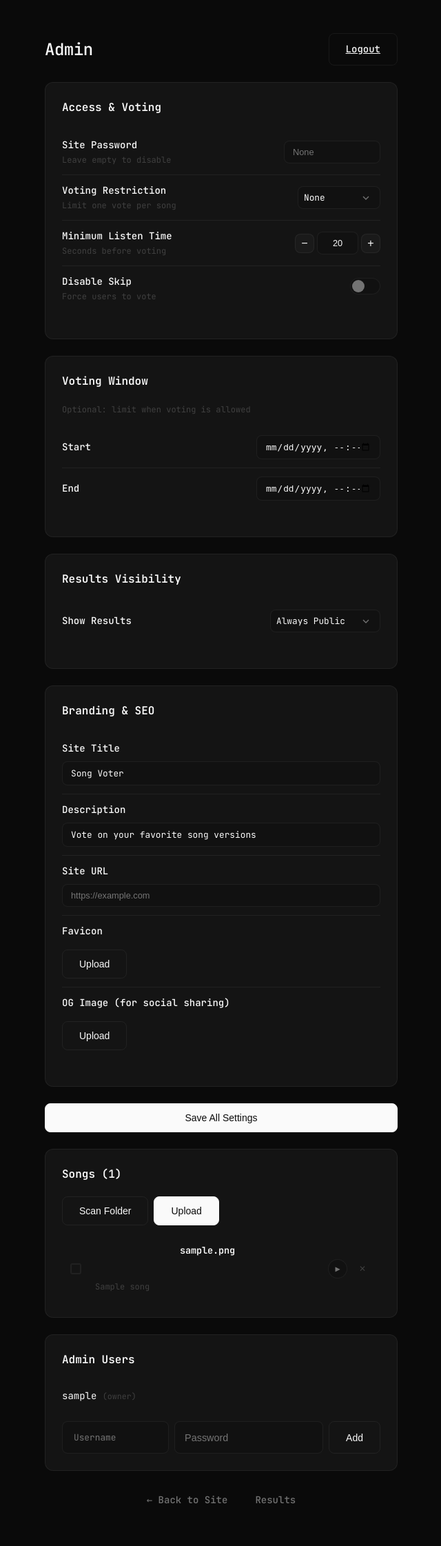
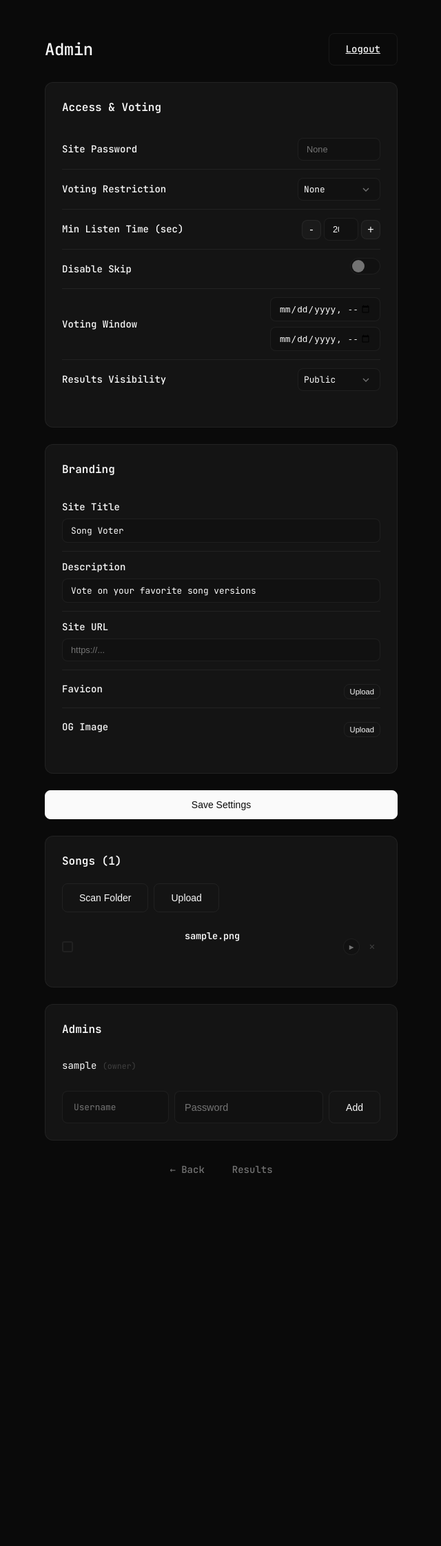
Before and after one commit to davidtorcivia/song-voter, a Flask app: page /admin/ in a window 1280 px wide. Shown: the whole page at 69% size, without its empty margins (319-959 px from the left). After the commit the page ends 1701 px from the top, so only its background shows below. Run offline with Flask 3, Linux system fonts and the light colour scheme; the visitor is signed in with stand-in values (Sample User, id 1); data comes from the database, SQL or seed files in the repository; tables that the repository leaves empty hold one stand-in row (values such as "Sample post").

Commit message:
Fix: subtle visualizer, styled modals, compact song list, secret key path

```diff
--- a/app.py
+++ b/app.py
@@ -7,14 +7,16 @@ import database as db
 
 app = Flask(__name__)
 
-# Secret key - generate a stable one if not in env (stored in data dir)
-SECRET_KEY_FILE = os.path.join(os.environ.get('DATABASE_PATH', 'data'), '.secret_key')
+# Data directory for persistent files
+DATA_DIR = os.environ.get('DATA_DIR', 'data')
+os.makedirs(DATA_DIR, exist_ok=True)
+
+# Secret key - generate a stable one if not in env
+SECRET_KEY_FILE = os.path.join(DATA_DIR, '.secret_key')
 if os.environ.get('SECRET_KEY'):
     app.secret_key = os.environ.get('SECRET_KEY')
 else:
-    # Try to load existing key, or generate a new one
     try:
-        os.makedirs(os.path.dirname(SECRET_KEY_FILE), exist_ok=True)
         if os.path.exists(SECRET_KEY_FILE):
             with open(SECRET_KEY_FILE, 'r') as f:
                 app.secret_key = f.read().strip()
--- a/templates/admin/dashboard.html
+++ b/templates/admin/dashboard.html
@@ -12,18 +12,46 @@
             max-width: 560px;
         }
 
-        /* Number input styling */
-        input[type="number"] {
-            -webkit-appearance: textfield;
-            -moz-appearance: textfield;
-            appearance: textfield;
+        /* Styled modal overlay */
+        .modal-overlay {
+            position: fixed;
+            inset: 0;
+            background: rgba(0, 0, 0, 0.7);
+            display: flex;
+            align-items: center;
+            justify-content: center;
+            z-index: 1000;
+            opacity: 0;
+            visibility: hidden;
+            transition: opacity 0.2s, visibility 0.2s;
         }
 
-        input[type="number"]::-webkit-inner-spin-button,
-        input[type="number"]::-webkit-outer-spin-button {
-            -webkit-appearance: none;
+        .modal-overlay.visible {
+            opacity: 1;
+            visibility: visible;
         }
 
+        .modal-box {
+            background: var(--bg-secondary);
+            border: 1px solid var(--border);
+            border-radius: var(--radius);
+            padding: 24px;
+            max-width: 320px;
+            text-align: center;
+        }
+
+        .modal-box p {
+            margin-bottom: 16px;
+            color: var(--text-primary);
+        }
+
+        .modal-actions {
+            display: flex;
+            gap: 8px;
+            justify-content: center;
+        }
+
+        /* Number input styling */
         .number-input-group {
             display: flex;
             align-items: center;
@@ -51,35 +79,48 @@
 
         /* Better scrollbar */
         .songs-list::-webkit-scrollbar {
-            width: 8px;
+            width: 6px;
         }
 
         .songs-list::-webkit-scrollbar-track {
-            background: var(--bg-secondary);
-            border-radius: 4px;
+            background: transparent;
         }
 
         .songs-list::-webkit-scrollbar-thumb {
             background: var(--border);
-            border-radius: 4px;
+            border-radius: 3px;
         }
 
-        .songs-list::-webkit-scrollbar-thumb:hover {
-            background: var(--text-muted);
-        }
-
-        /* Song item - cleaner layout */
+        /* Compact song item - single line */
         .song-item {
-            display: grid;
-            grid-template-columns: 24px 1fr auto;
-            gap: 12px;
+            display: flex;
             align-items: center;
-            padding: 10px 12px;
+            gap: 10px;
+            padding: 8px 0;
             border-bottom: 1px solid var(--border);
         }
 
         .song-item:last-child {
             border-bottom: none;
+        }
+
+        .song-item .song-checkbox {
+            flex-shrink: 0;
+        }
+
+        .song-item .song-name {
+            flex: 1;
+            font-size: 0.85rem;
+            color: var(--text-primary);
+            white-space: nowrap;
+            overflow: hidden;
+            text-overflow: ellipsis;
+        }
+
+        .song-item .song-actions {
+            display: flex;
+            gap: 6px;
+            flex-shrink: 0;
         }
 
         /* Custom checkbox */
@@ -113,15 +154,18 @@
         }
 
         /* Song actions */
-        .song-actions {
+        .song-actions .btn-icon {
+            width: 24px;
+            height: 24px;
+            font-size: 0.7rem;
+        }
+
+        /* Actions bar */
+        .actions-bar {
             display: flex;
             gap: 8px;
-        }
-
-        .song-actions .btn-icon {
-            width: 28px;
-            height: 28px;
-            font-size: 0.75rem;
+            margin-bottom: 12px;
+            flex-wrap: wrap;
         }
 
         /* Asset upload */
@@ -133,21 +177,37 @@
         }
 
         .asset-preview {
-            width: 32px;
-            height: 32px;
+            width: 24px;
+            height: 24px;
             object-fit: contain;
             border-radius: 4px;
             background: var(--bg-elevated);
-        }
-
-        .asset-actions {
-            display: flex;
-            gap: 4px;
         }
     </style>
 </head>
 
 <body>
+    <!-- Modal for alerts -->
+    <div class="modal-overlay" id="modal">
+        <div class="modal-box">
+            <p id="modalMessage"></p>
+            <div class="modal-actions">
+                <button class="btn btn-primary" onclick="closeModal()">OK</button>
+            </div>
+        </div>
+    </div>
+
+    <!-- Confirm modal -->
+    <div class="modal-overlay" id="confirmModal">
+        <div class="modal-box">
+            <p id="confirmMessage"></p>
+            <div class="modal-actions">
+                <button class="btn btn-secondary" onclick="closeConfirm(false)">Cancel</button>
+                <button class="btn btn-danger" onclick="closeConfirm(true)">Delete</button>
+            </div>
+        </div>
+    </div>
+
     <div class="container admin-container">
         <div class="admin-header">
             <h1>Admin</h1>
@@ -161,16 +221,14 @@
             <div class="setting-row">
                 <div class="setting-info">
                     <span class="setting-label">Site Password</span>
-                    <span class="setting-desc">Leave empty to disable</span>
                 </div>
                 <input type="password" id="sitePassword" class="setting-input" value="{{ settings.site_password }}"
-                    placeholder="None">
+                    placeholder="None" style="width: 120px;">
             </div>
 
             <div class="setting-row">
                 <div class="setting-info">
                     <span class="setting-label">Voting Restriction</span>
-                    <span class="setting-desc">Limit one vote per song</span>
                 </div>
                 <select id="votingRestriction" class="setting-select">
                     <option value="none" {% if settings.voting_restriction=='none' %}selected{% endif %}>None</option>
@@ -182,14 +240,13 @@
 
             <div class="setting-row">
                 <div class="setting-info">
-                    <span class="setting-label">Minimum Listen Time</span>
-                    <span class="setting-desc">Seconds before voting</span>
+                    <span class="setting-label">Min Listen Time (sec)</span>
                 </div>
                 <div class="number-input-group">
-                    <button type="button" class="number-btn" onclick="adjustNumber('minListenTime', -5)">−</button>
+                    <button type="button" class="number-btn" onclick="adjustNumber('minListenTime', -5)">-</button>
                     <input type="number" id="minListenTime" class="setting-input"
                         value="{{ settings.min_listen_time or '20' }}" min="0" max="300"
-                        style="width: 60px; text-align: center;">
+                        style="width: 50px; text-align: center;">
                     <button type="button" class="number-btn" onclick="adjustNumber('minListenTime', 5)">+</button>
                 </div>
             </div>
@@ -197,50 +254,34 @@
             <div class="setting-row">
                 <div class="setting-info">
                     <span class="setting-label">Disable Skip</span>
-                    <span class="setting-desc">Force users to vote</span>
                 </div>
                 <label class="toggle">
                     <input type="checkbox" id="disableSkip" {% if settings.disable_skip=='true' %}checked{% endif %}>
                     <span class="toggle-slider"></span>
                 </label>
             </div>
-        </div>
-
-        <!-- Voting Time Window -->
-        <div class="card admin-section">
-            <h2>Voting Window</h2>
-            <p class="setting-desc" style="margin-bottom: 16px;">Optional: limit when voting is allowed</p>
 
             <div class="setting-row">
                 <div class="setting-info">
-                    <span class="setting-label">Start</span>
+                    <span class="setting-label">Voting Window</span>
                 </div>
-                <input type="datetime-local" id="votingStart" class="setting-input" value="{{ settings.voting_start }}"
-                    style="width: 180px;">
+                <div style="display: flex; gap: 8px; flex-direction: column;">
+                    <input type="datetime-local" id="votingStart" class="setting-input"
+                        value="{{ settings.voting_start }}" style="width: 160px;" placeholder="Start">
+                    <input type="datetime-local" id="votingEnd" class="setting-input" value="{{ settings.voting_end }}"
+                        style="width: 160px;" placeholder="End">
+                </div>
             </div>
 
             <div class="setting-row">
                 <div class="setting-info">
-                    <span class="setting-label">End</span>
+                    <span class="setting-label">Results Visibility</span>
                 </div>
-                <input type="datetime-local" id="votingEnd" class="setting-input" value="{{ settings.voting_end }}"
-                    style="width: 180px;">
-            </div>
-        </div>
-
-        <!-- Results Visibility -->
-        <div class="card admin-section">
-            <h2>Results Visibility</h2>
-
-            <div class="setting-row">
-                <div class="setting-info">
-                    <span class="setting-label">Show Results</span>
-                </div>
-                <select id="resultsVisibility" class="setting-select" style="width: 160px;">
-                    <option value="public" {% if settings.results_visibility=='public' %}selected{% endif %}>Always
-                        Public</option>
+                <select id="resultsVisibility" class="setting-select">
+                    <option value="public" {% if settings.results_visibility=='public' %}selected{% endif %}>Public
+                    </option>
                     <option value="until_voting_ends" {% if settings.results_visibility=='until_voting_ends'
-                        %}selected{% endif %}>After Voting Ends</option>
+                        %}selected{% endif %}>After Voting</option>
                     <option value="hidden" {% if settings.results_visibility=='hidden' %}selected{% endif %}>Hidden
                     </option>
                 </select>
@@ -249,87 +290,80 @@
 
         <!-- Branding -->
         <div class="card admin-section">
-            <h2>Branding & SEO</h2>
+            <h2>Branding</h2>
 
-            <div class="setting-row" style="flex-direction: column; align-items: flex-start; gap: 8px;">
+            <div class="setting-row" style="flex-direction: column; align-items: flex-start; gap: 6px;">
                 <span class="setting-label">Site Title</span>
                 <input type="text" id="siteTitle" class="setting-input"
                     value="{{ settings.site_title or 'Song Voter' }}" style="width: 100%;">
             </div>
 
-            <div class="setting-row" style="flex-direction: column; align-items: flex-start; gap: 8px;">
+            <div class="setting-row" style="flex-direction: column; align-items: flex-start; gap: 6px;">
                 <span class="setting-label">Description</span>
                 <input type="text" id="siteDescription" class="setting-input"
                     value="{{ settings.site_description or '' }}" style="width: 100%;"
-                    placeholder="Vote on your favorite song versions">
+                    placeholder="Vote on your favorite songs">
             </div>
 
-            <div class="setting-row" style="flex-direction: column; align-items: flex-start; gap: 8px;">
+            <div class="setting-row" style="flex-direction: column; align-items: flex-start; gap: 6px;">
                 <span class="setting-label">Site URL</span>
                 <input type="url" id="siteUrl" class="setting-input" value="{{ settings.site_url or '' }}"
-                    style="width: 100%;" placeholder="https://example.com">
+                    style="width: 100%;" placeholder="https://...">
             </div>
 
-            <div class="setting-row" style="flex-direction: column; align-items: flex-start; gap: 8px;">
+            <div class="setting-row">
                 <span class="setting-label">Favicon</span>
                 <div class="asset-upload">
                     {% if settings.favicon %}
                     <img src="{{ settings.favicon }}" class="asset-preview" id="faviconPreview">
+                    <button type="button" class="btn btn-danger" style="padding: 4px 8px; font-size: 0.7rem;"
+                        onclick="deleteAsset('favicon')">&#10005;</button>
                     {% endif %}
-                    <input type="file" id="faviconFile" accept=".ico,.png,.jpg,.jpeg,.webp" hidden>
-                    <button type="button" class="btn btn-secondary"
+                    <input type="file" id="faviconFile" accept=".ico,.png,.jpg,.jpeg,.webp,.gif" hidden>
+                    <button type="button" class="btn btn-secondary" style="padding: 4px 8px; font-size: 0.7rem;"
                         onclick="document.getElementById('faviconFile').click()">Upload</button>
-                    {% if settings.favicon %}
-                    <button type="button" class="btn btn-danger" onclick="deleteAsset('favicon')">Delete</button>
-                    {% endif %}
                 </div>
             </div>
 
-            <div class="setting-row" style="flex-direction: column; align-items: flex-start; gap: 8px;">
-                <span class="setting-label">OG Image (for social sharing)</span>
+            <div class="setting-row">
+                <span class="setting-label">OG Image</span>
                 <div class="asset-upload">
                     {% if settings.og_image %}
                     <img src="{{ settings.og_image }}" class="asset-preview" id="ogImagePreview">
+                    <button type="button" class="btn btn-danger" style="padding: 4px 8px; font-size: 0.7rem;"
+                        onclick="deleteAsset('og_image')">&#10005;</button>
                     {% endif %}
                     <input type="file" id="ogImageFile" accept=".png,.jpg,.jpeg,.webp" hidden>
-                    <button type="button" class="btn btn-secondary"
+                    <button type="button" class="btn btn-secondary" style="padding: 4px 8px; font-size: 0.7rem;"
                         onclick="document.getElementById('ogImageFile').click()">Upload</button>
-                    {% if settings.og_image %}
-                    <button type="button" class="btn btn-danger" onclick="deleteAsset('og_image')">Delete</button>
-                    {% endif %}
                 </div>
             </div>
         </div>
 
-        <button id="saveSettings" class="btn btn-primary" style="width: 100%; margin-bottom: 24px;">Save All
+        <button id="saveSettings" class="btn btn-primary" style="width: 100%; margin-bottom: 24px;">Save
             Settings</button>
 
         <!-- Songs Section -->
         <div class="card admin-section">
             <h2>Songs ({{ songs|length }})</h2>
 
-            <div class="songs-actions" style="display: flex; gap: 8px; margin-bottom: 12px;">
+            <div class="actions-bar">
                 <button id="scanSongs" class="btn btn-secondary">Scan Folder</button>
                 <input type="file" id="songUpload" accept=".wav,.mp3,.flac,.m4a,.ogg" multiple hidden>
-                <button id="uploadBtn" class="btn btn-primary">Upload</button>
+                <button id="uploadBtn" class="btn btn-secondary">Upload</button>
+                <span id="uploadStatus" style="font-size: 0.75rem; color: var(--text-muted);"></span>
             </div>
-
-            <div id="uploadStatus" class="upload-status"></div>
 
             <div class="bulk-delete-bar" id="bulkDeleteBar">
                 <span><strong id="selectedCount">0</strong> selected</span>
-                <button id="bulkDeleteBtn" class="btn btn-danger">Delete Selected</button>
+                <button id="bulkDeleteBtn" class="btn btn-danger">Delete</button>
             </div>
 
-            <div class="songs-list" id="songsList">
+            <div class="songs-list" id="songsList" style="max-height: 300px; overflow-y: auto;">
                 {% for song in songs %}
                 <div class="song-item" data-id="{{ song.id }}">
                     <input type="checkbox" class="song-checkbox" data-id="{{ song.id }}">
-                    <div class="song-info">
                     <span class="song-name">{{ song.filename }}</span>
-                        <span class="song-base" style="font-size: 0.75rem; color: var(--text-muted);">{{ song.base_name
-                            }}</span>
-                    </div>
                     <div class="song-actions">
                         <a href="/play/{{ song.id }}" class="btn-icon" title="Play">&#9654;</a>
                         <button class="btn-icon btn-danger delete-song" data-id="{{ song.id }}"
@@ -342,7 +376,7 @@
 
         <!-- Admin Users Section -->
         <div class="card admin-section">
-            <h2>Admin Users</h2>
+            <h2>Admins</h2>
 
             <div class="admins-list" id="adminsList">
                 {% for admin in admins %}
@@ -357,20 +391,48 @@
                 {% endfor %}
             </div>
 
-            <div class="add-admin-form">
-                <input type="text" id="newAdminUsername" placeholder="Username">
-                <input type="password" id="newAdminPassword" placeholder="Password">
+            <div class="add-admin-form" style="margin-top: 12px;">
+                <input type="text" id="newAdminUsername" placeholder="Username" style="flex: 1;">
+                <input type="password" id="newAdminPassword" placeholder="Password" style="flex: 1;">
                 <button id="addAdmin" class="btn btn-secondary">Add</button>
             </div>
         </div>
 
         <div class="nav-footer">
-            <a href="/" class="nav-link">&#8592; Back to Site</a>
+            <a href="/" class="nav-link">&#8592; Back</a>
             <a href="/results" class="nav-link">Results</a>
         </div>
     </div>
 
     <script>
+        // Custom styled modal
+        let confirmCallback = null;
+
+        function showModal(message) {
+            document.getElementById('modalMessage').textContent = message;
+            document.getElementById('modal').classList.add('visible');
+        }
+
+        function closeModal() {
+            document.getElementById('modal').classList.remove('visible');
+        }
+
+        function showConfirm(message) {
+            return new Promise(resolve => {
+                document.getElementById('confirmMessage').textContent = message;
+                document.getElementById('confirmModal').classList.add('visible');
+                confirmCallback = resolve;
+            });
+        }
+
+        function closeConfirm(result) {
+            document.getElementById('confirmModal').classList.remove('visible');
+            if (confirmCallback) {
+                confirmCallback(result);
+                confirmCallback = null;
+            }
+        }
+
         // Number input adjustment
         function adjustNumber(id, delta) {
             const input = document.getElementById(id);
@@ -394,6 +456,7 @@
                 site_url: document.getElementById('siteUrl').value,
             };
 
+            try {
                 const res = await fetch('/admin/settings', {
                     method: 'POST',
                     headers: { 'Content-Type': 'application/json' },
@@ -401,9 +464,12 @@
                 });
 
                 if (res.ok) {
-                alert('Settings saved!');
+                    showModal('Settings saved!');
                 } else {
-                alert('Failed to save settings');
+                    showModal('Failed to save settings');
+                }
+            } catch (err) {
+                showModal('Error saving settings');
             }
         });
 
@@ -419,6 +485,7 @@
             formData.append('file', file);
             formData.append('type', type);
 
+            try {
                 const res = await fetch('/admin/upload-asset', {
                     method: 'POST',
                     body: formData
@@ -428,12 +495,16 @@
                     location.reload();
                 } else {
                     const data = await res.json();
-                alert(data.error);
+                    showModal(data.error || 'Upload failed');
+                }
+            } catch (err) {
+                showModal('Upload error');
             }
         }
 
         async function deleteAsset(type) {
-            if (!confirm(`Delete ${type}?`)) return;
+            const confirmed = await showConfirm(`Delete ${type.replace('_', ' ')}?`);
+            if (!confirmed) return;
 
             const res = await fetch(`/admin/delete-asset/${type}`, { method: 'DELETE' });
             if (res.ok) {
@@ -446,8 +517,8 @@
             const res = await fetch('/api/scan', { method: 'POST' });
             const data = await res.json();
             if (data.success) {
-                alert(`Scanned ${data.count} songs`);
-                location.reload();
+                showModal(`Scanned ${data.count} songs`);
+                setTimeout(() => location.reload(), 1000);
             }
         });
 
@@ -464,7 +535,6 @@
 
             uploadBtn.disabled = true;
             let uploaded = 0;
-            let errors = [];
 
             for (const file of files) {
                 uploadStatus.textContent = `Uploading ${file.name}...`;
@@ -477,26 +547,13 @@
                         method: 'POST',
                         body: formData
                     });
-                    const data = await res.json();
-
-                    if (res.ok) {
-                        uploaded++;
-                    } else {
-                        errors.push(`${file.name}: ${data.error}`);
-                    }
-                } catch (err) {
-                    errors.push(`${file.name}: Upload failed`);
-                }
+                    if (res.ok) uploaded++;
+                } catch (err) { }
             }
 
             uploadBtn.disabled = false;
             songUpload.value = '';
-
-            if (errors.length) {
-                uploadStatus.textContent = errors.join(', ');
-            } else {
             uploadStatus.textContent = `Uploaded ${uploaded} file(s)`;
-            }
 
             if (uploaded > 0) {
                 setTimeout(() => location.reload(), 1000);
@@ -521,11 +578,11 @@
             const selected = [...document.querySelectorAll('.song-checkbox:checked')];
             if (!selected.length) return;
 
-            if (!confirm(`Delete ${selected.length} song(s) and their votes?`)) return;
+            const confirmed = await showConfirm(`Delete ${selected.length} song(s)?`);
+            if (!confirmed) return;
 
             for (const cb of selected) {
-                const id = cb.dataset.id;
-                await fetch(`/admin/songs/${id}`, { method: 'DELETE' });
+                await fetch(`/admin/songs/${cb.dataset.id}`, { method: 'DELETE' });
             }
             location.reload();
         });
@@ -533,7 +590,8 @@
         // Delete Song (individual)
         document.querySelectorAll('.delete-song').forEach(btn => {
             btn.addEventListener('click', async (e) => {
-                if (!confirm('Delete this song and its votes?')) return;
+                const confirmed = await showConfirm('Delete this song?');
+                if (!confirmed) return;
 
                 const id = e.target.dataset.id;
                 const res = await fetch(`/admin/songs/${id}`, { method: 'DELETE' });
@@ -550,7 +608,7 @@
             const password = document.getElementById('newAdminPassword').value;
 
             if (!username || !password) {
-                alert('Username and password required');
+                showModal('Username and password required');
                 return;
             }
 
@@ -564,14 +622,15 @@
                 location.reload();
             } else {
                 const data = await res.json();
-                alert(data.error);
+                showModal(data.error);
             }
         });
 
         // Delete Admin
         document.querySelectorAll('.delete-admin').forEach(btn => {
             btn.addEventListener('click', async (e) => {
-                if (!confirm('Delete this admin?')) return;
+                const confirmed = await showConfirm('Delete this admin?');
+                if (!confirmed) return;
 
                 const id = e.target.dataset.id;
                 const res = await fetch(`/admin/admins/${id}`, { method: 'DELETE' });
@@ -580,7 +639,7 @@
                     e.target.closest('.admin-item').remove();
                 } else {
                     const data = await res.json();
-                    alert(data.error);
+                    showModal(data.error);
                 }
             });
         });
```
Also changed, not shown: templates/play.html (+13 -43 lines). Lines whose indentation alone changed are shown as unchanged.
